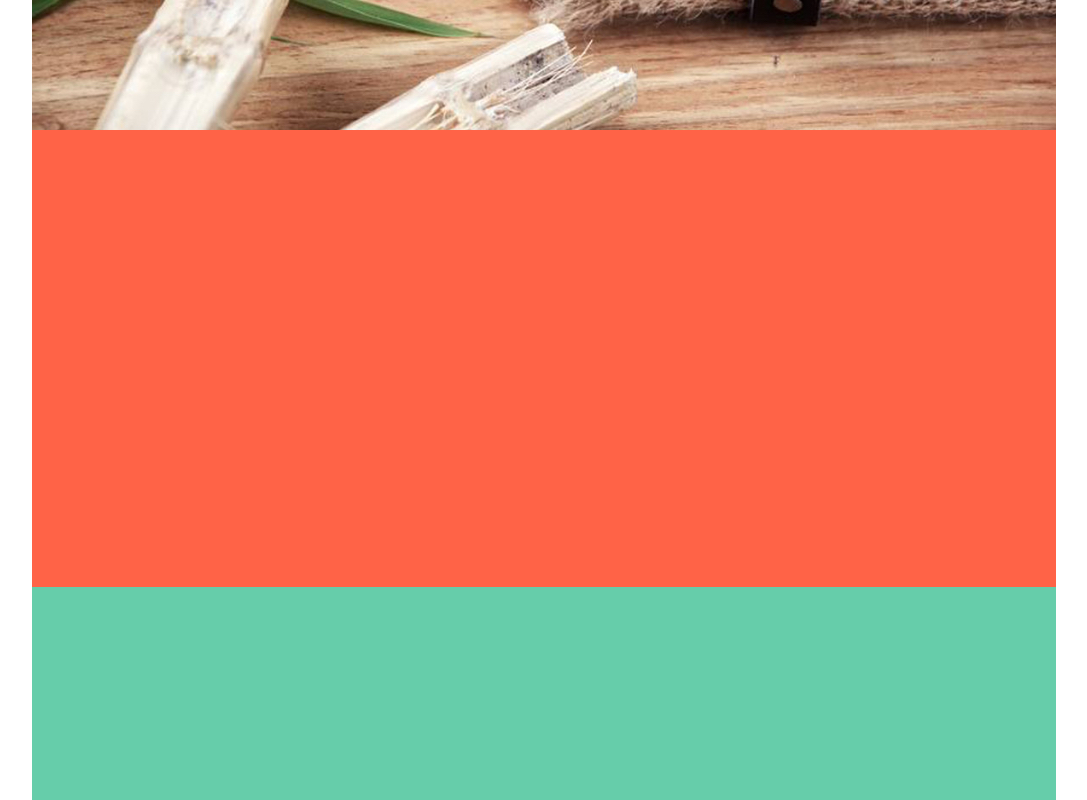
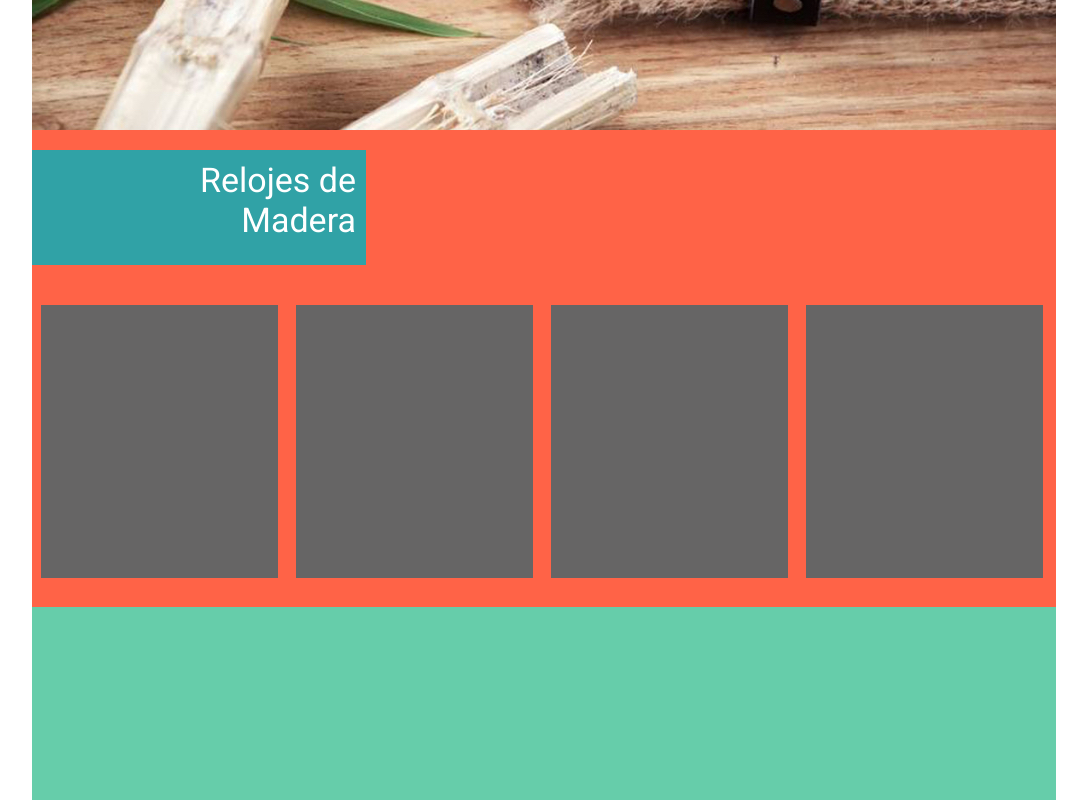
Before and after one commit to C-Okami/wewood2, a plain HTML site: page index.html in a window 1280 px wide. Shown: the part 540-1340 px from the top of the page, without its empty margins (96-1183 px from the left). Drawn offline with Linux system fonts and the light colour scheme.

Commit message:
cajas de contenido de la secion de relojes

```diff
--- a/estilos.css
+++ b/estilos.css
@@ -34,6 +34,7 @@ section#relojes{
 	width: 1024px;
 	height: 457px;
 	background-color: tomato;
+	padding-top: 20px;
 }
 section#nosotros{
 	width: 1024px;
@@ -78,3 +79,22 @@ nav a:hover{
 	/*los : es para indicar la accion y hover es encima que es un seudo selector de elemento*/
 	color: #FC5F02;
 }
+section#relojes h2{
+	font-size: 34px;
+	color: white;
+	background-color: #30A2A6;
+	width: 324px;
+	height: 105px;
+	text-align: right;
+	padding-top: 10px;
+	padding-right: 10px;
+}
+div.boxRelojes{
+	width: 237px;
+	height: 273px;
+	background-color: #666565;
+	float: left; /*esto ara que se alinien*/
+	margin-top:  40px;
+	margin-left: 9px;
+	margin-right: 9px;
+}
--- a/index.html
+++ b/index.html
@@ -23,14 +23,24 @@
 			<li>
 				<a href="#contacto">Contacto</a>
 			</li>
-		</ul>
-		</nav>
+		</ul><!--aquitermina la lista de menu-->
+		</nav><!--aqui terminael nav-->
 		<header></header>
-		<section id="relojes"></section>
-		<section id="nosotros"></section>
-		<section id="catalogo"></section>
-		<section id="contacto"></section>
-		<footer></footer>
+		<section id="relojes">
+			<h2>Relojes de <br> Madera</h2> <!--br es parahacer enter-->
+			<div class="boxRelojes"></div>
+			<div class="boxRelojes"></div>
+			<div class="boxRelojes"></div>
+			<div class="boxRelojes"></div>
+		</section>
+		<section id="nosotros">
+		</section>
+		<section id="catalogo">
+		</section>
+		<section id="contacto">
+		</section>
+		<footer>
+		</footer>
 	</div><!--Aqui cierra el wrapper-->
 	</body>
 </html>
```
